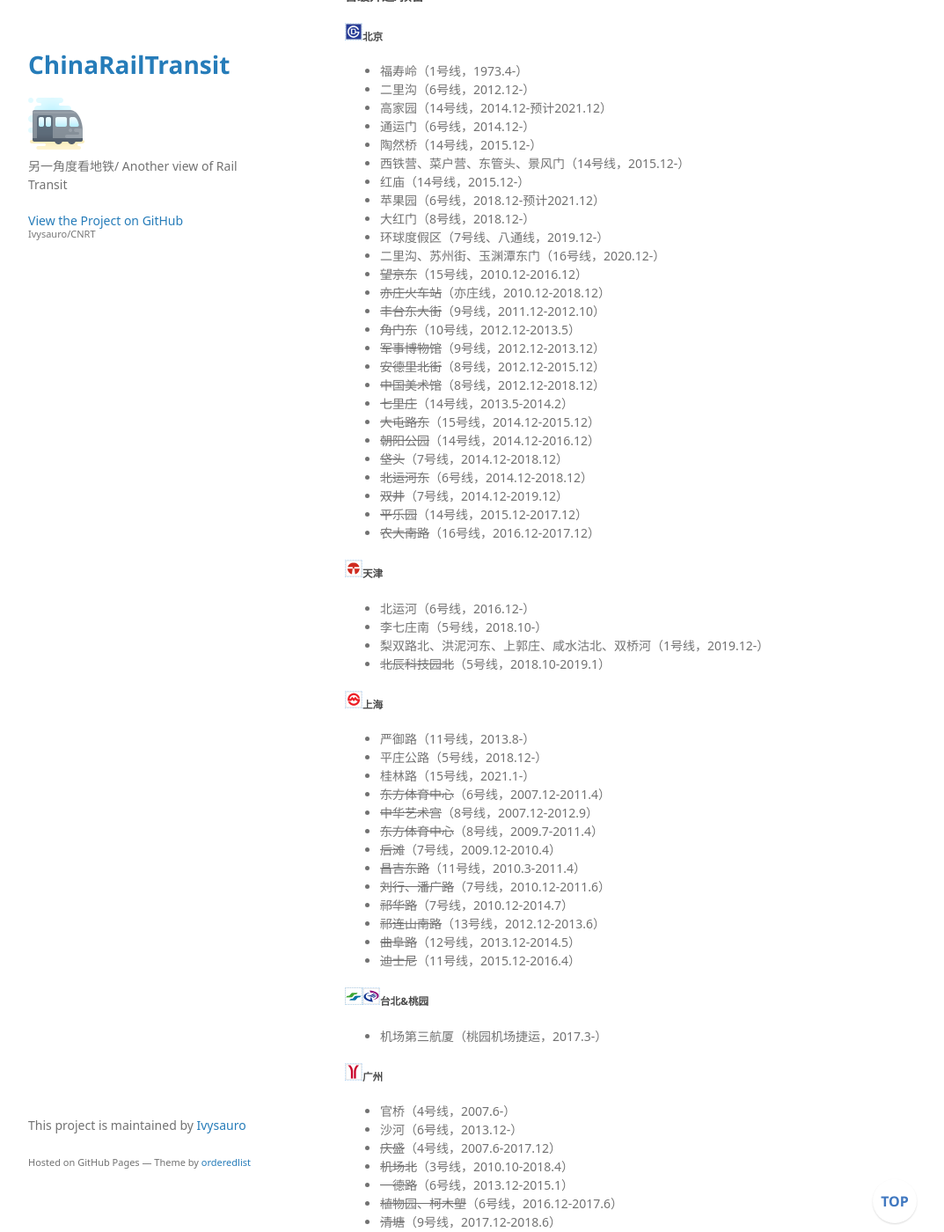
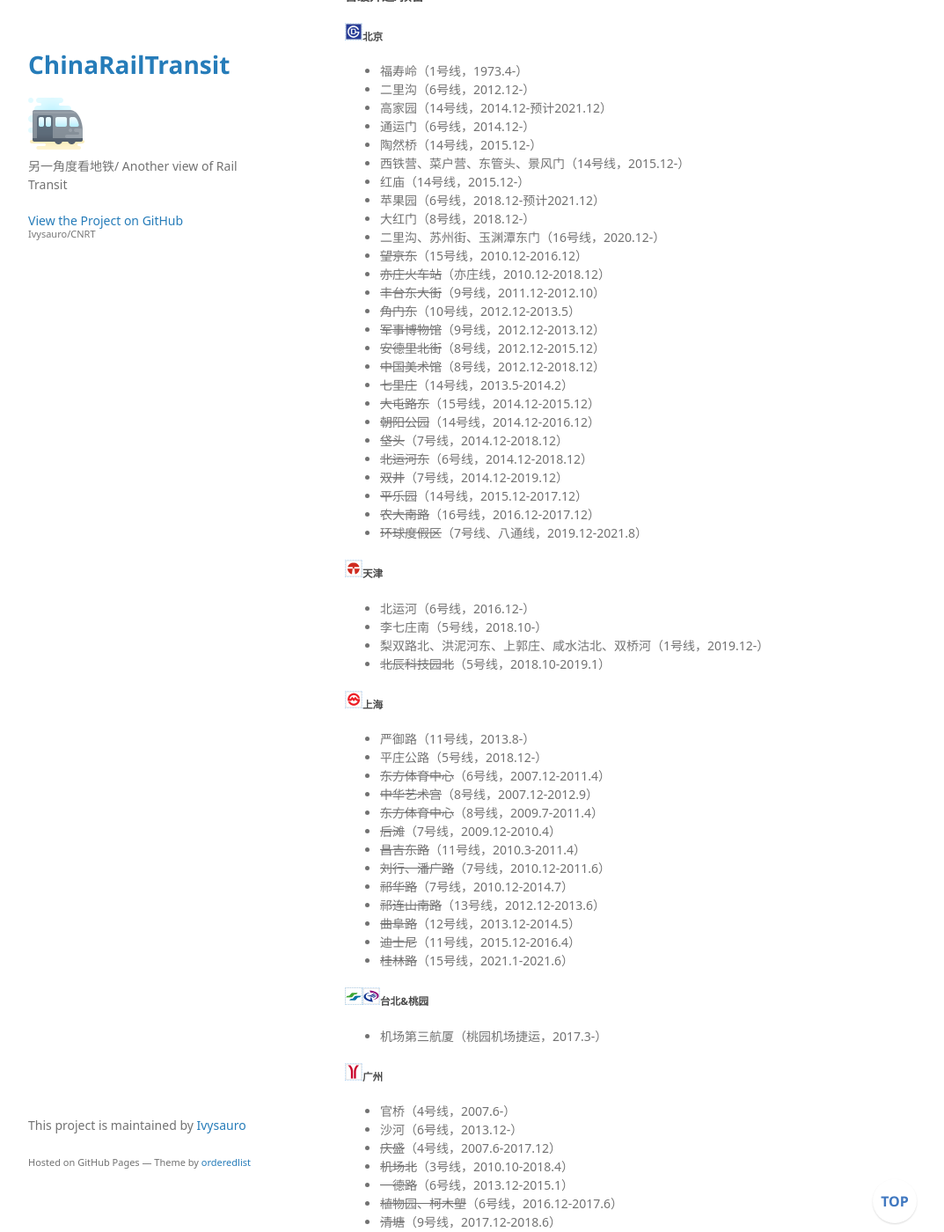
Before and after one commit to Ivysauro/CNRT, a Jekyll site: the page built from data/SpSta.md, in a window 1280 px wide and 1400 px high, scrolled down 1698 px. Shown: the whole window at 88% size, without its empty margins (178-1251 px from the left). Built offline with Jekyll 4.4.1, drawn with Linux system fonts in a browser that asks for light colours; some web fonts are replaced; our own code applies the rules of GitHub Pages for plain Markdown files; a script that is not in the unit is left out; some of the changed lines change nothing that is shown.

Commit message:
🍊更新北京、上海数据
北京环球度假区站、上海桂林路站开通

```diff
--- a/data/SpSta.md
+++ b/data/SpSta.md
@@ -70,7 +70,6 @@
 - 红庙（14号线，2015.12-）
 - 苹果园（6号线，2018.12-预计2021.12）
 - 大红门（8号线，2018.12-）
-- 环球度假区（7号线、八通线，2019.12-）
 - 二里沟、苏州街、玉渊潭东门（16号线，2020.12-）
 - ~~望京东~~（15号线，2010.12-2016.12）
 - ~~亦庄火车站~~（亦庄线，2010.12-2018.12）
@@ -87,6 +86,7 @@
 - ~~双井~~（7号线，2014.12-2019.12）
 - ~~平乐园~~（14号线，2015.12-2017.12）
 - ~~农大南路~~（16号线，2016.12-2017.12）
+- ~~环球度假区~~（7号线、八通线，2019.12-2021.8）
 
 ##### <img src="https://raw.githubusercontent.com/Ivysauro/CNRT/master/images/city/tj.gif" width="20" hegiht="20"/>天津
 - 北运河（6号线，2016.12-）
@@ -97,7 +97,6 @@
 ##### <img src="https://raw.githubusercontent.com/Ivysauro/CNRT/master/images/city/sh.gif" width="20" hegiht="20"/>上海
 - 严御路（11号线，2013.8-）
 - 平庄公路（5号线，2018.12-）
-- 桂林路（15号线，2021.1-）
 - ~~东方体育中心~~（6号线，2007.12-2011.4）
 - ~~中华艺术宫~~（8号线，2007.12-2012.9）
 - ~~东方体育中心~~（8号线，2009.7-2011.4）
@@ -108,6 +107,7 @@
 - ~~祁连山南路~~（13号线，2012.12-2013.6）
 - ~~曲阜路~~（12号线，2013.12-2014.5）
 - ~~迪士尼~~（11号线，2015.12-2016.4）
+- ~~桂林路~~（15号线，2021.1-2021.6）
 
 ##### <img src="https://raw.githubusercontent.com/Ivysauro/CNRT/master/images/city/tp.gif" width="20" hegiht="20"/><img src="https://raw.githubusercontent.com/Ivysauro/CNRT/master/images/city/ty.gif" width="20" hegiht="20"/>台北&桃园
 - 机场第三航厦（桃园机场捷运，2017.3-）
```
